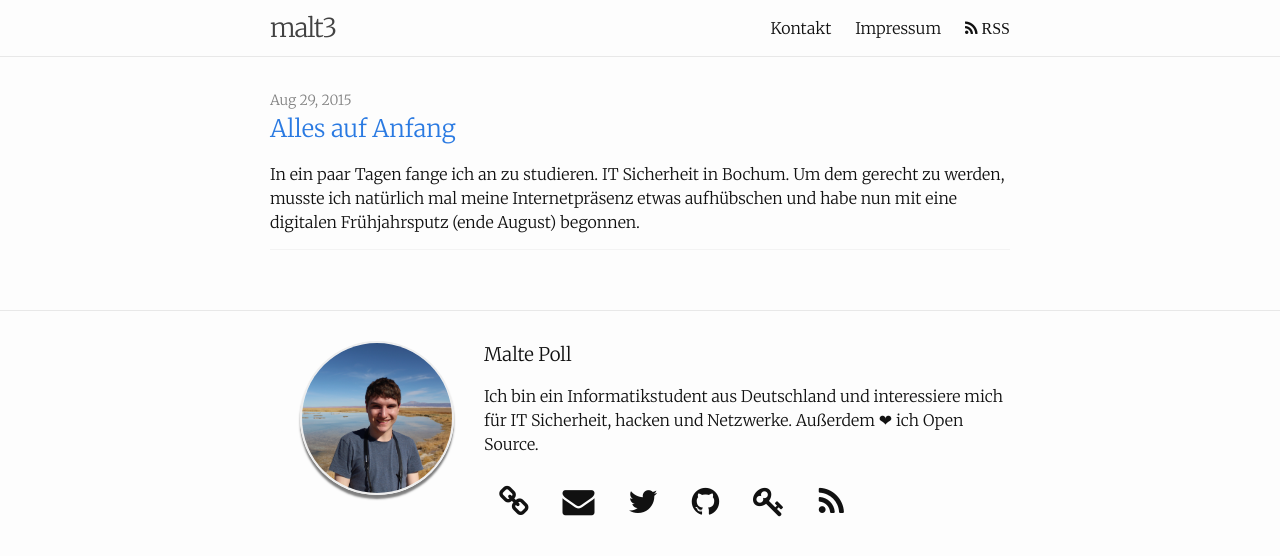
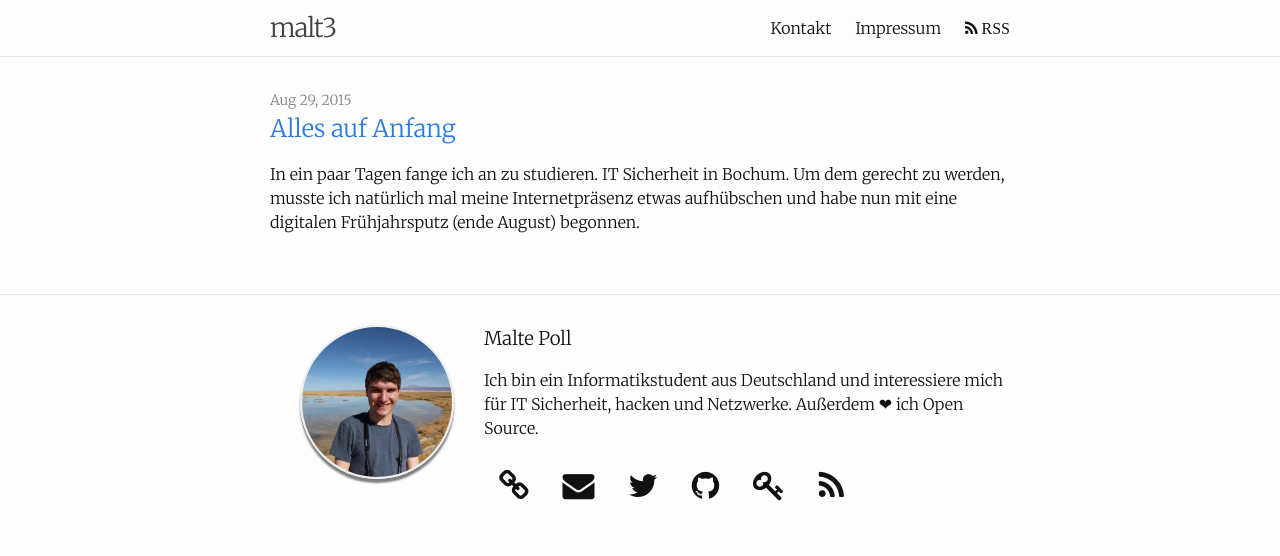
Before and after one commit to malt3/malt3.github.io, a Jekyll site: the page built from index.html, in a window 1280 px wide. Shown: the top 556 px of the page. Built offline with Jekyll 4.4.1, drawn with Linux system fonts in a browser that asks for light colours; nearby versions of some CDN libraries.

Commit message:
Cosmetic: Removed border from the last element of the post list

```diff
--- a/_sass/_layout.scss
+++ b/_sass/_layout.scss
@@ -144,6 +144,10 @@
         margin-bottom: $spacing-unit;
         border-bottom: thin solid #F3F3F3;
     }
+
+    > li:last-of-type{
+        border-bottom: none;
+    }
 }
 
 .post-meta {
```
